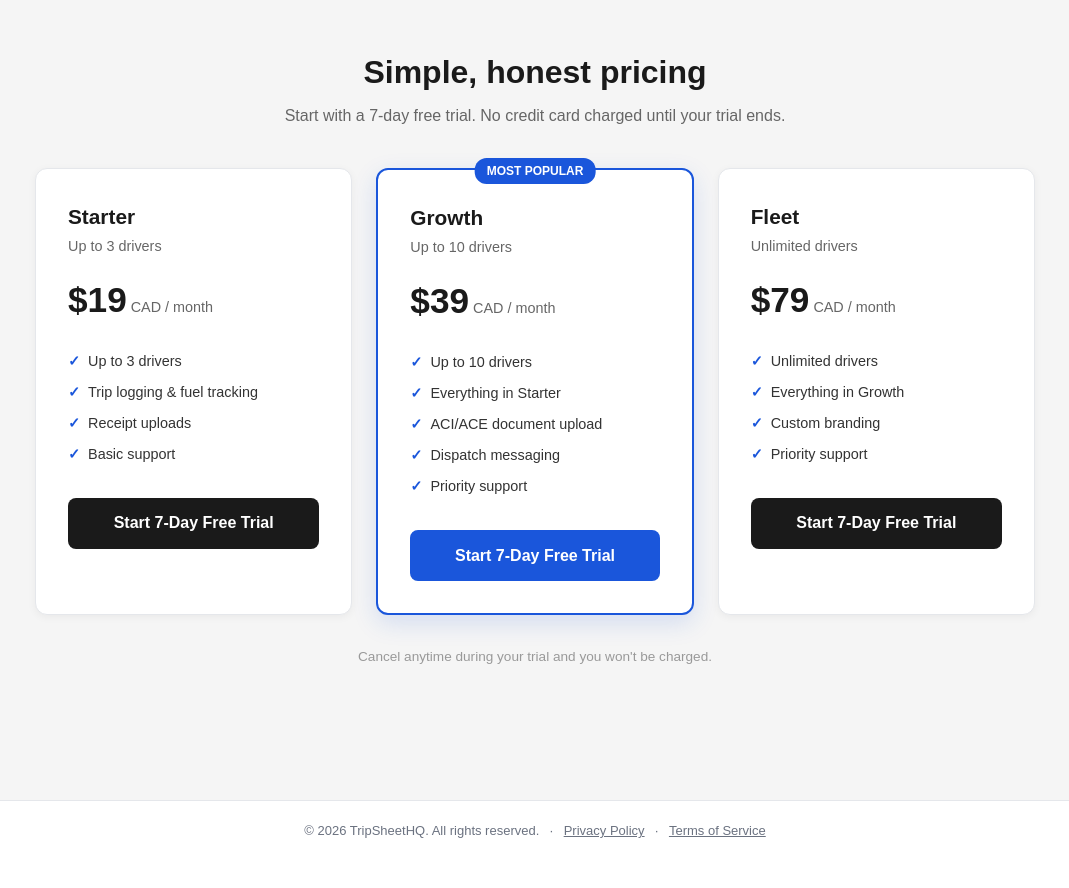
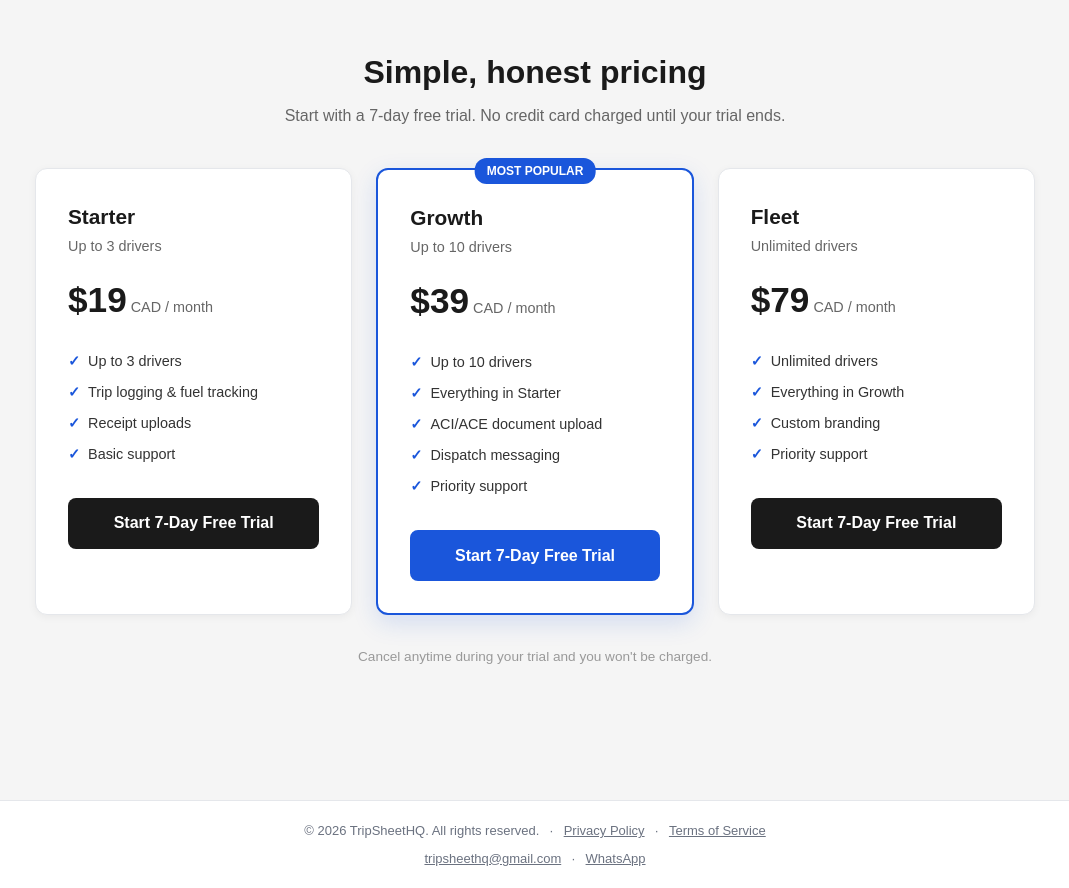
Before and after one commit to Shepherdai007/tripsheetHQ, a Next.js app: page /pricing in a window 1280 px wide. Shown: the whole page, without its empty margins (105-1174 px from the left). Before the commit the page ends 861 px from the top, so only its background shows below. Built offline with nearby package versions, Linux system fonts and the light colour scheme.

Commit message:
Redirect homepage to login

```diff
--- a/src/components/Footer.js
+++ b/src/components/Footer.js
@@ -9,6 +9,7 @@ export default function Footer() {
         color: "#6B7280",
       }}
     >
+      <div style={{ marginBottom: "8px" }}>
         <span>© {new Date().getFullYear()} TripSheetHQ. All rights reserved.</span>
         <span style={{ margin: "0 10px" }}>·</span>
         <a href="/privacy" style={{ color: "#6B7280", textDecoration: "underline" }}>
@@ -18,6 +19,28 @@ export default function Footer() {
         <a href="/terms" style={{ color: "#6B7280", textDecoration: "underline" }}>
           Terms of Service
         </a>
+      </div>
+
+      <div>
+        <a href="mailto:tripsheethq@gmail.com" style={{ color: "#6B7280", textDecoration: "underline" }}>
+          tripsheethq@gmail.com
+        </a>
+        <span style={{ margin: "0 10px" }}>·</span>
+        <a
+          href="https://wa.me/16478521007"
+          target="_blank"
+          rel="noopener noreferrer"
+          style={{ color: "#6B7280", textDecoration: "underline" }}
+        >
+          WhatsApp
+        </a>
+        {/* Facebook link goes here once the page URL is ready:
+        <span style={{ margin: "0 10px" }}>·</span>
+        <a href="FACEBOOK_URL_HERE" target="_blank" rel="noopener noreferrer" style={{ color: "#6B7280", textDecoration: "underline" }}>
+          Facebook
+        </a>
+        */}
+      </div>
     </footer>
   );
 }
```
Lines whose indentation alone changed are shown as unchanged.
